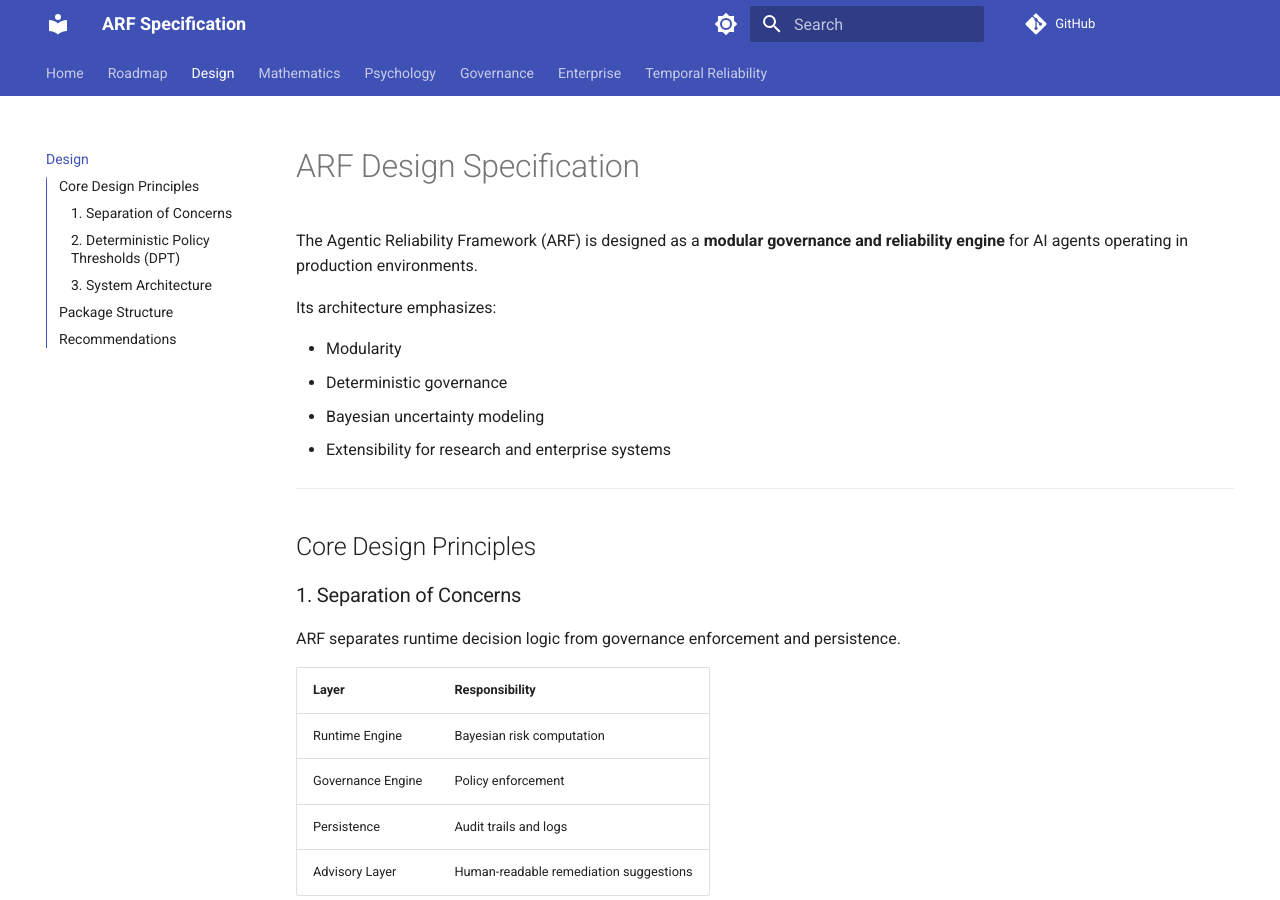
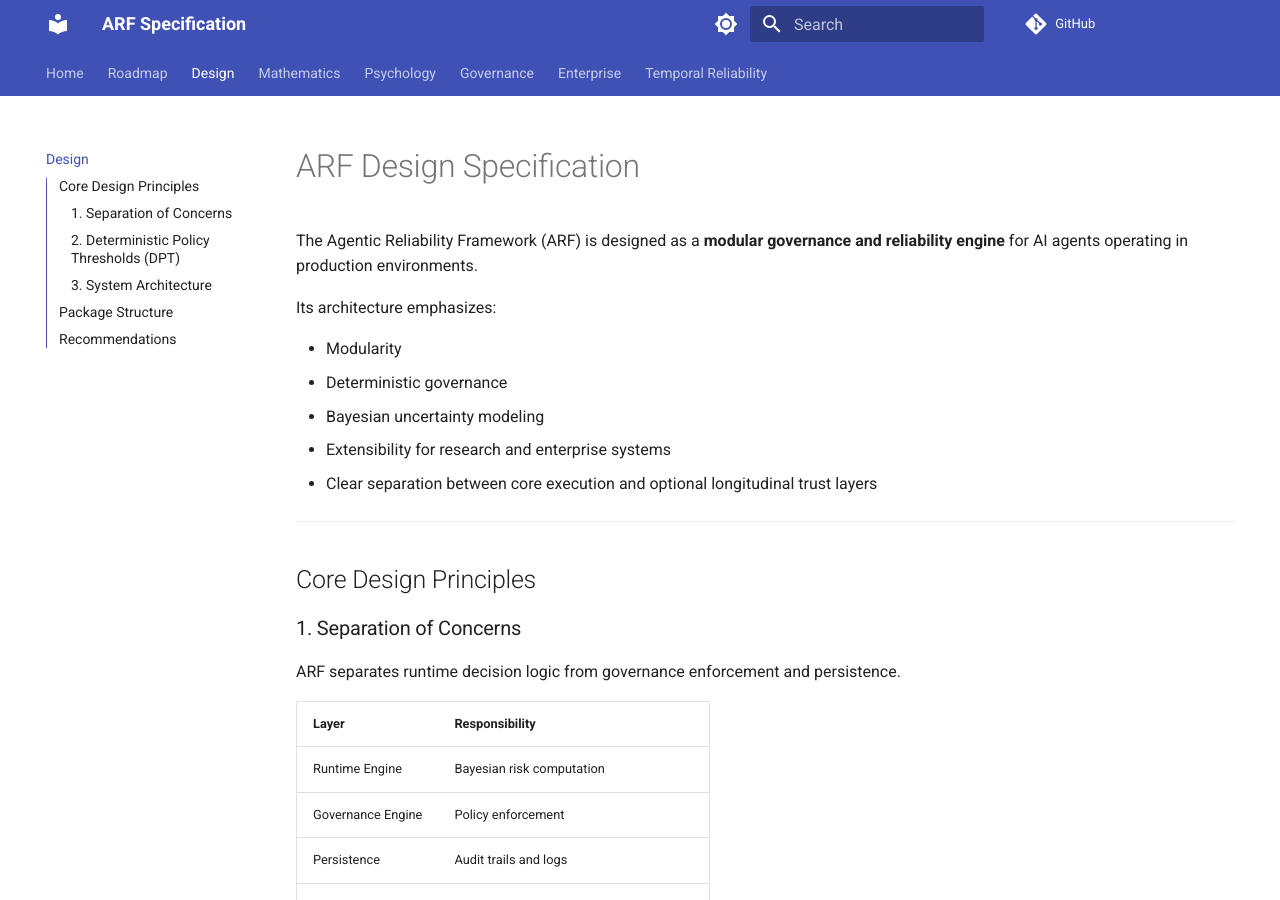
Before and after one commit to arf-foundation/arf-spec, an MkDocs documentation site: the page built from docs/design.md, in a window 1280 px wide and 900 px high. Built offline with MkDocs 1.6.1 and Material for MkDocs 9.7.7, drawn with Linux system fonts in a browser that asks for light colours; comment, search, counter and statistics services are not loaded.

Commit message:
Update design.md

```diff
--- a/docs/design.md
+++ b/docs/design.md
@@ -9,6 +9,7 @@ Its architecture emphasizes:
 - Deterministic governance
 - Bayesian uncertainty modeling
 - Extensibility for research and enterprise systems
+- Clear separation between core execution and optional longitudinal trust layers
 
 ---
 
```
